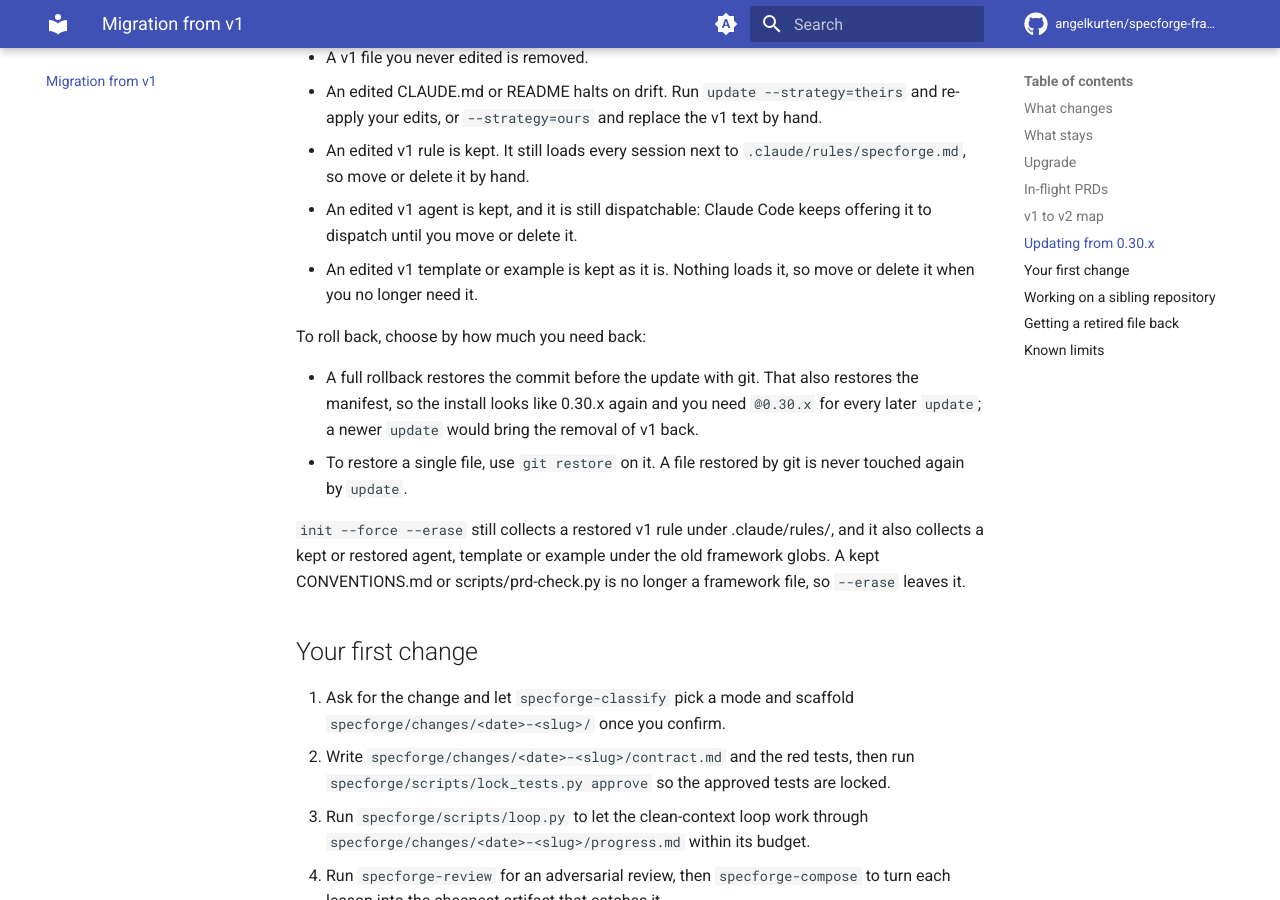
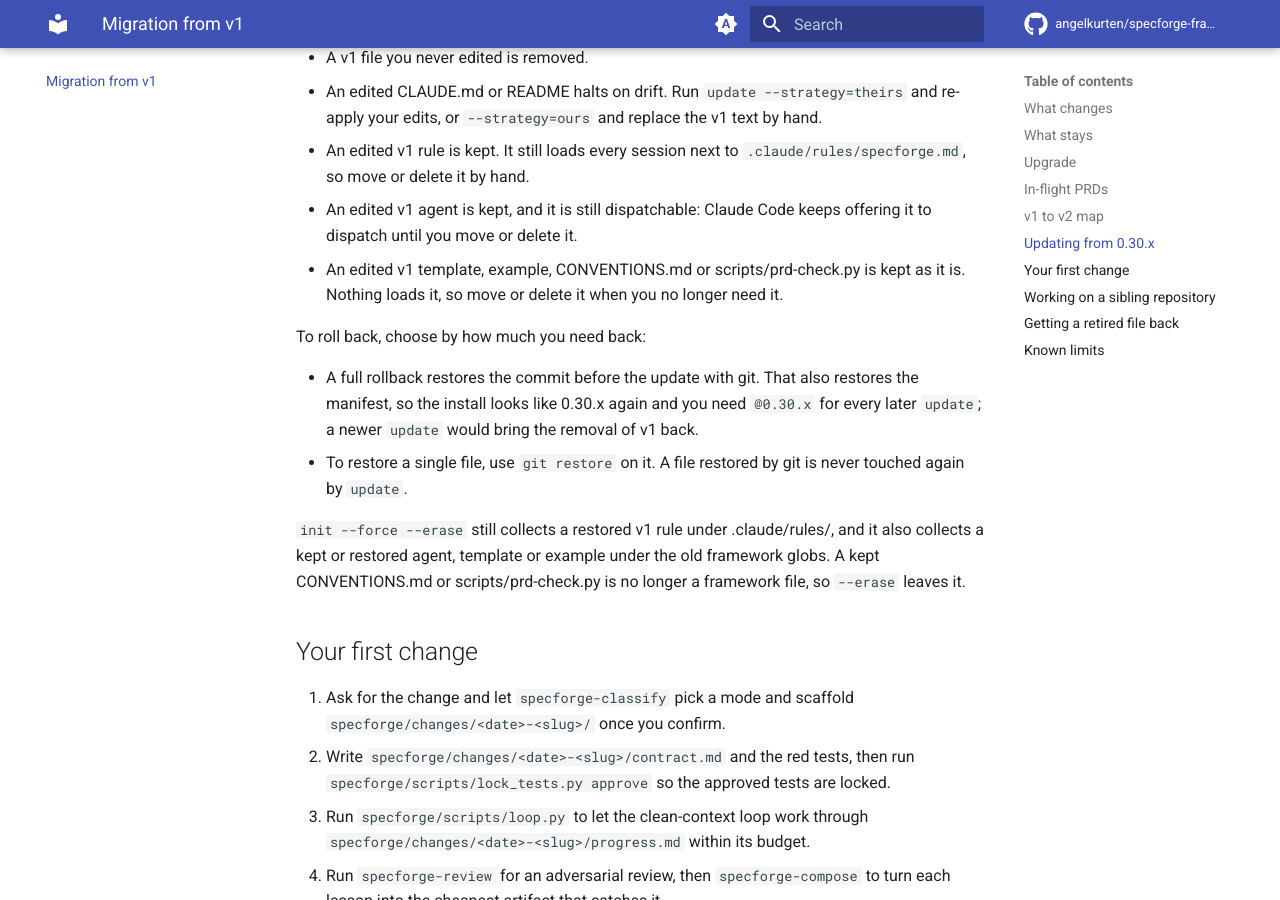
Before and after one commit to angelkurten/specforge-framework, an MkDocs documentation site: the page built from docs/migration-v1-to-v2.md, in a window 1280 px wide and 900 px high, scrolled down 2359 px. Built offline with MkDocs 1.6.1 and Material for MkDocs 9.7.7, drawn with Linux system fonts in a browser that asks for light colours; comment, search, counter and statistics services are not loaded.

Commit message:
migration guide: an edited CONVENTIONS.md or prd-check.py is kept too (re-verification nit, by the lead)
Co-Authored-By: Claude Opus 5.5 <noreply@anthropic.com>

```diff
--- a/docs/migration-v1-to-v2.md
+++ b/docs/migration-v1-to-v2.md
@@ -61,7 +61,7 @@ specforge EVA ships in the CLI from **0.28.0**. Check the version you would get
 - An edited CLAUDE.md or README halts on drift. Run `update --strategy=theirs` and re-apply your edits, or `--strategy=ours` and replace the v1 text by hand.
 - An edited v1 rule is kept. It still loads every session next to `.claude/rules/specforge.md`, so move or delete it by hand.
 - An edited v1 agent is kept, and it is still dispatchable: Claude Code keeps offering it to dispatch until you move or delete it.
-- An edited v1 template or example is kept as it is. Nothing loads it, so move or delete it when you no longer need it.
+- An edited v1 template, example, CONVENTIONS.md or scripts/prd-check.py is kept as it is. Nothing loads it, so move or delete it when you no longer need it.
 
 To roll back, choose by how much you need back:
 
```
